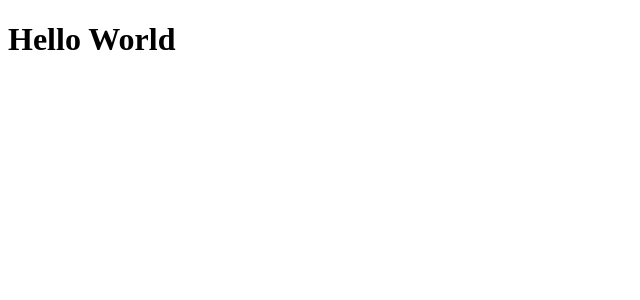
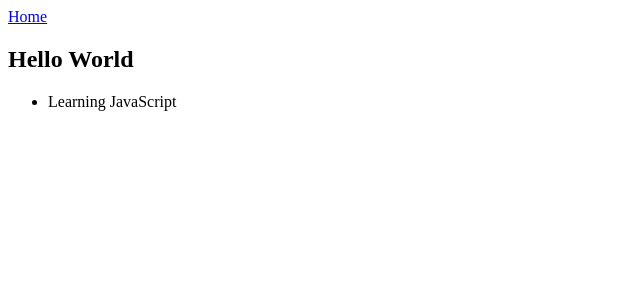
Before and after one commit to antoni1210/vue-js-hackathon, a Vue app: page / in a window 1280 px wide. Shown: the top 300 px of the page, without its empty margins (0-640 px from the left). Built offline with nearby package versions, Linux system fonts and the light colour scheme; no server answers; the HTML template or start-up script is replaced by a standard one.

Commit message:
started to include the googleplace api

```diff
--- a/package.json
+++ b/package.json
@@ -3,6 +3,7 @@
     "start:client": "vue-cli-service serve --open"
   },
   "dependencies": {
+    "axios": "^0.18.0",
     "bulma": "^0.7.1",
     "eslint-plugin-react": "^7.10.0",
     "vue": "^2.5.16",
--- a/src/App.vue
+++ b/src/App.vue
@@ -1,13 +1,40 @@
 <template>
   <div id="app">
+    <nav class="navbar" role="navigation" aria-label="main navigation">
+      <div class="navbar-brand">
+        <a role="button" class="navbar-burger" aria-label="menu" aria-expanded="false">
+          <span aria-hidden="true"></span>
+          <span aria-hidden="true"></span>
+          <span aria-hidden="true"></span>
+        </a>
+      </div>
+      <div class="navbar-menu" v-bind:class="{ 'is-active': navIsOpen }">
+        <div class="navbar-end">
+          <router-link to="/" class="navbar-item">Home</router-link>
+        </div>
+      </div>
+    </nav>
     <router-view></router-view>
   </div>
 </template>
 
 <script>
 export default {
-  name: 'app'
-}
+  name: 'app',
+  data() {
+    return { navIsOpen: false };
+  },
+  methods: {
+    toggleNav() {
+      this.navIsOpen = !this.navIsOpen;
+    }
+  },
+  watch: {
+    '$route'() {
+      this.navIsOpen = false;
+    }
+  }
+};
 </script>
 
 <style></style>
--- a/src/components/Home.vue
+++ b/src/components/Home.vue
@@ -1,10 +1,37 @@
+
 <template>
-  <h1>Hello World</h1>
+  <section>
+    <h1>Hello World</h1>
+    <ul>
+      <li v-for="todo in todos">{{ todo.text }}</li>
+    </ul>
+
+  </section>
 </template>
 
 <script>
+import axios from 'axios';
+
   export default {
-  name: 'Home'
+  name: 'Home',
+  data() {
+    return {
+      venues: [],
+      todos: [
+        { text: 'Learning JavaScript'},
+      ]
+    }
+  },
+
+  mounted() {
+    axios
+      .get('https://maps.googleapis.com/maps/api/place/radarsearch/application/json?location=51.503186,-0.126446&radius=5000&type=movie_theatre&key=AIzaSyD5l8LZyITAru4A3U8nyx-riblGU0yt6Cw')
+      .then(res => {
+        this.data.venues = res.results;
+        console.log(res);
+      });
+
+  }
   };
 </script>
 
```
Also changed, not shown: 2 other files (tests, documents, lock files or other folders).
